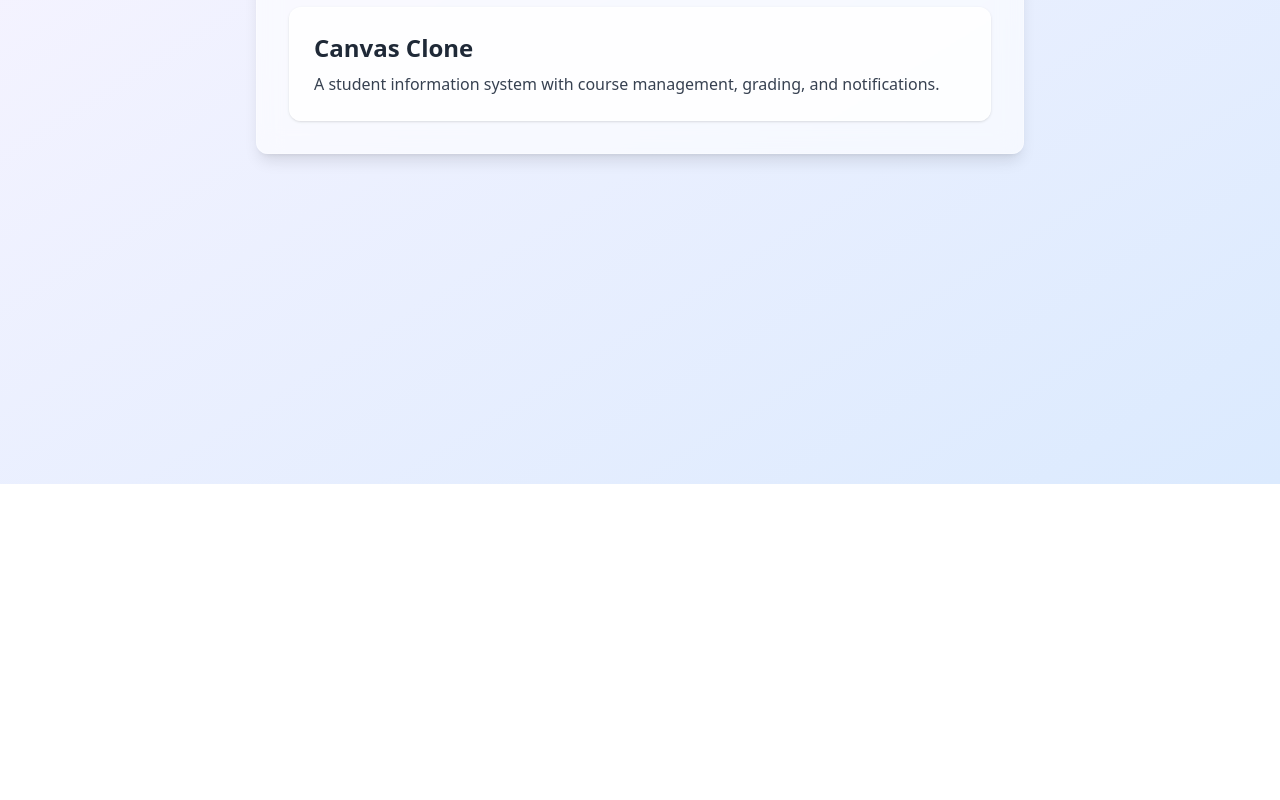
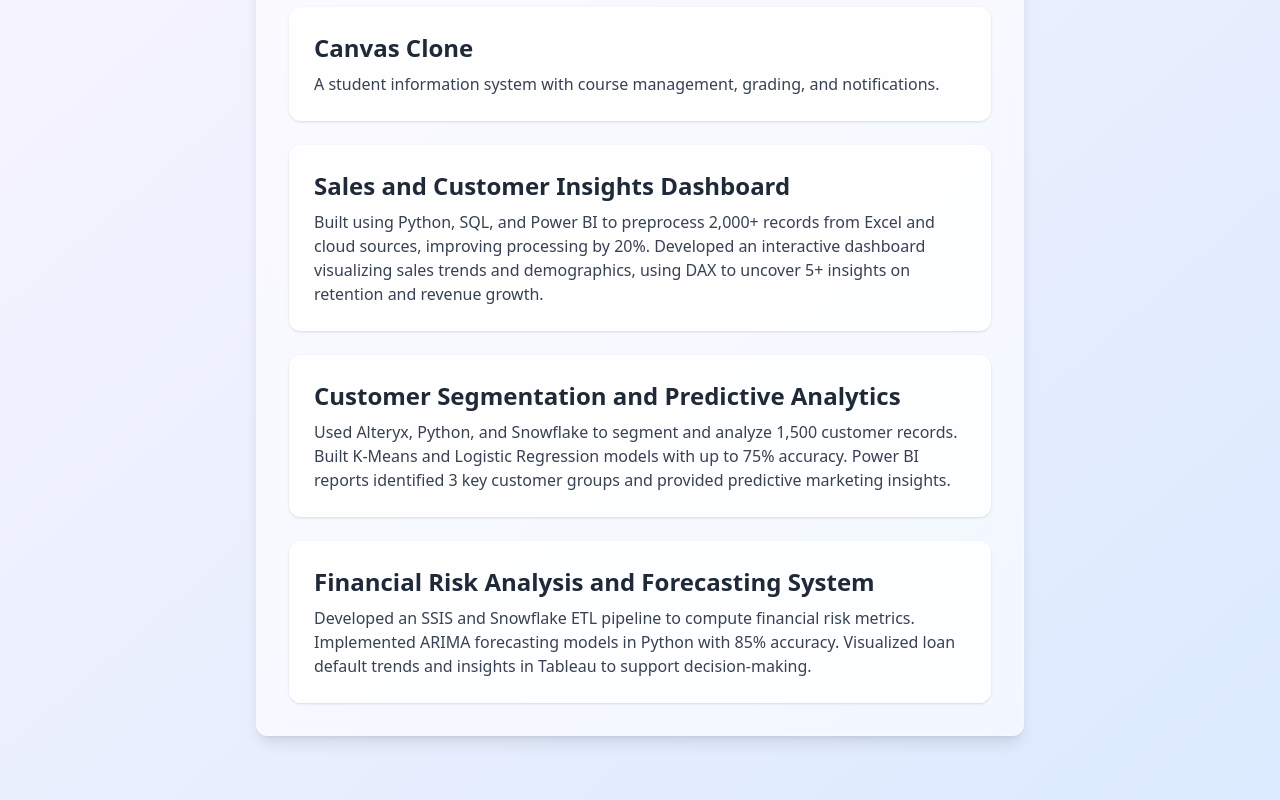
Before and after one commit to kanishk-sc/kanishk-portfolio, a React (Vite) app: page /projects in a window 1280 px wide. Shown: the part 316-1116 px from the top of the page. Before the commit the page ends 800 px from the top, so only its background shows below. Built offline with nearby package versions, Linux system fonts and the light colour scheme.

Commit message:
Update portfolio

```diff
--- a/package.json
+++ b/package.json
@@ -7,6 +7,7 @@
     "preview": "vite preview"
   },
   "dependencies": {
+    "aos": "^2.3.4",
     "react": "^18.2.0",
     "react-dom": "^18.2.0",
     "react-icons": "^5.5.0",
--- a/src/pages/Home.jsx
+++ b/src/pages/Home.jsx
@@ -1,28 +1,46 @@
-import React from "react";
+import React, { useEffect } from "react";
+import AOS from "aos";
+import "aos/dist/aos.css";
 
 export default function Home() {
+  useEffect(() => {
+    AOS.init({ duration: 1000, once: true });
+  }, []);
+
   return (
     <main
-  className="min-h-screen bg-cover bg-center flex items-center justify-center px-4 animate-fade-in"
+      className="min-h-screen bg-cover bg-center flex items-center justify-center px-4 text-center"
       style={{ backgroundImage: "url('/background.jpg')" }}
     >
+      <div
+        className="bg-white/70 backdrop-blur-lg px-8 py-10 rounded-xl shadow-2xl space-y-6 flex flex-col items-center"
+        data-aos="zoom-in"
+      >
+        <h1
+          className="text-4xl md:text-5xl font-bold text-gray-900 drop-shadow-md"
+          data-aos="fade-down"
+        >
+          Kanishk Singh Chauhan
+        </h1>
 
-      <div className="bg-white/70 backdrop-blur-md rounded-xl shadow-xl p-10 max-w-2xl w-full text-center space-y-6">
-        <h1 className="text-4xl font-bold text-gray-800">Kanishk Singh Chauhan</h1>
-        <p className="text-gray-700 text-lg">
+        <p
+          className="text-lg md:text-xl text-gray-800 drop-shadow-sm"
+          data-aos="fade-up"
+          data-aos-delay="200"
+        >
           Information Technology Student | Aspiring Data Analyst
         </p>
 
-        <div className="flex justify-center">
         <img
           src="/kani.jpg"
-            alt="Tech illustration"
-            className="max-w-xs w-full rounded-xl shadow-md hover:scale-105 transition-transform duration-300"
+          alt="Hero"
+          className="w-64 md:w-80 rounded-xl shadow-lg"
+          data-aos="zoom-in"
+          data-aos-delay="400"
         />
-        </div>
 
-        <a href="/resume.pdf" target="_blank" rel="noopener noreferrer">
-          <button className="mt-6 bg-blue-600 hover:bg-blue-700 text-white px-6 py-2 rounded-full transition">
+        <a href="/resume.pdf" target="_blank" data-aos="fade-up" data-aos-delay="600">
+          <button className="mt-4 bg-blue-600 hover:bg-blue-700 text-white px-6 py-2 rounded-full transition">
             View My Resume
           </button>
         </a>
--- a/src/pages/Projects.jsx
+++ b/src/pages/Projects.jsx
@@ -6,18 +6,50 @@ export default function Projects() {
       <div className="bg-white/60 backdrop-blur-md border border-white/30 rounded-xl shadow-lg p-8 w-full max-w-3xl animate-fade-in transition duration-500 ease-in-out hover:scale-105">
         <h2 className="text-4xl font-bold text-gray-800 mb-6 text-center">Projects</h2>
         <div className="space-y-6">
+
+          {/* LawyerUp */}
           <div className="bg-white/80 border border-white/40 p-6 rounded-xl shadow hover:shadow-md transition duration-300">
             <h3 className="text-2xl font-semibold text-gray-800 mb-2">LawyerUp</h3>
             <p className="text-gray-700">
               A chatbot that recommends lawyers based on user input using decision trees and keyword analysis.
             </p>
           </div>
+
+          {/* Canvas Clone */}
           <div className="bg-white/80 border border-white/40 p-6 rounded-xl shadow hover:shadow-md transition duration-300">
             <h3 className="text-2xl font-semibold text-gray-800 mb-2">Canvas Clone</h3>
             <p className="text-gray-700">
               A student information system with course management, grading, and notifications.
             </p>
           </div>
+
+          {/* Sales and Customer Insights Dashboard */}
+          <div className="bg-white/80 border border-white/40 p-6 rounded-xl shadow hover:shadow-md transition duration-300">
+            <h3 className="text-2xl font-semibold text-gray-800 mb-2">Sales and Customer Insights Dashboard</h3>
+            <p className="text-gray-700">
+              Built using Python, SQL, and Power BI to preprocess 2,000+ records from Excel and cloud sources, improving processing by 20%.
+              Developed an interactive dashboard visualizing sales trends and demographics, using DAX to uncover 5+ insights on retention and revenue growth.
+            </p>
+          </div>
+
+          {/* Customer Segmentation and Predictive Analytics */}
+          <div className="bg-white/80 border border-white/40 p-6 rounded-xl shadow hover:shadow-md transition duration-300">
+            <h3 className="text-2xl font-semibold text-gray-800 mb-2">Customer Segmentation and Predictive Analytics</h3>
+            <p className="text-gray-700">
+              Used Alteryx, Python, and Snowflake to segment and analyze 1,500 customer records. Built K-Means and Logistic Regression models with up to 75% accuracy.
+              Power BI reports identified 3 key customer groups and provided predictive marketing insights.
+            </p>
+          </div>
+
+          {/* Financial Risk Analysis and Forecasting System */}
+          <div className="bg-white/80 border border-white/40 p-6 rounded-xl shadow hover:shadow-md transition duration-300">
+            <h3 className="text-2xl font-semibold text-gray-800 mb-2">Financial Risk Analysis and Forecasting System</h3>
+            <p className="text-gray-700">
+              Developed an SSIS and Snowflake ETL pipeline to compute financial risk metrics. Implemented ARIMA forecasting models in Python with 85% accuracy.
+              Visualized loan default trends and insights in Tableau to support decision-making.
+            </p>
+          </div>
+
         </div>
       </div>
     </main>
```
Also changed, not shown: 1 other file (tests, documents, lock files or other folders). Lines whose indentation alone changed are shown as unchanged.
